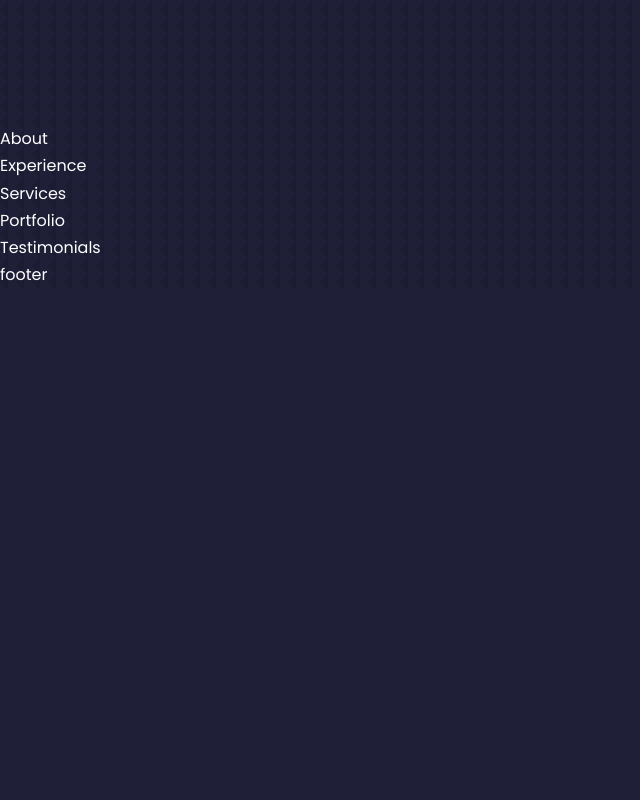
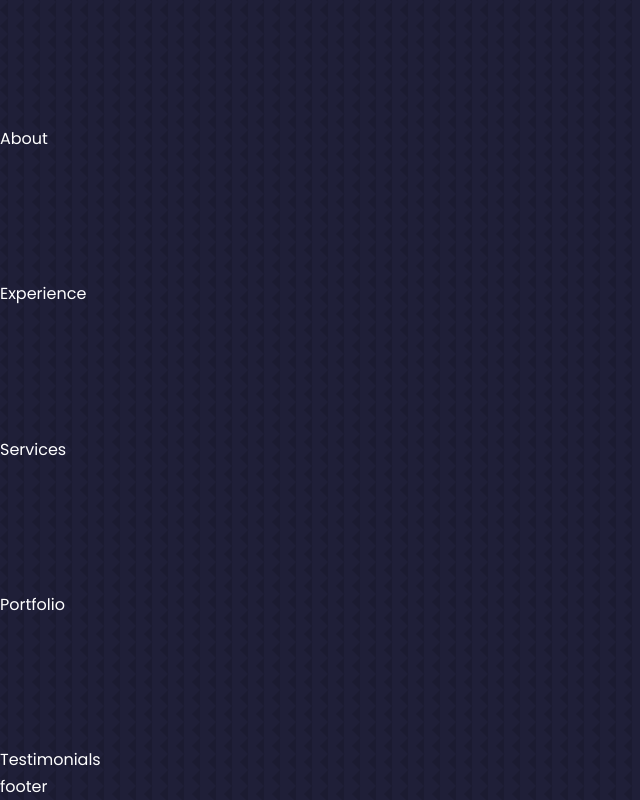
Before and after one commit to CesarCGuzman/PersonalWebsite, a React (Create React App) app: page / in a window 1280 px wide. Shown: the part 830-1630 px from the top of the page, without its empty margins (0-640 px from the left). Before the commit the page ends 1118 px from the top, so only its background shows below. Built offline with nearby package versions, Linux system fonts and the light colour scheme.

Commit message:
Changed divs to sections

```diff
--- a/src/components/contact/Contact.jsx
+++ b/src/components/contact/Contact.jsx
@@ -3,7 +3,7 @@ import './contact.css'
 
 const Contact = () => {
   return (
-    <div>Contact</div>
+    <section id='contact'>Contact</section>
   )
 }
 
--- a/src/components/experience/Experience.jsx
+++ b/src/components/experience/Experience.jsx
@@ -3,7 +3,7 @@ import './experience.css'
 
 const Experience = () => {
   return (
-    <div>Experience</div>
+    <section id='experience'>Experience</section>
   )
 }
 
--- a/src/components/portfolio/Portfolio.jsx
+++ b/src/components/portfolio/Portfolio.jsx
@@ -3,7 +3,7 @@ import './portfolio.css'
 
 const Portfolio = () => {
   return (
-    <div>Portfolio</div>
+    <section id="portfolio">Portfolio</section>
   )
 }
 
--- a/src/components/services/Services.jsx
+++ b/src/components/services/Services.jsx
@@ -3,7 +3,7 @@ import './services.css'
 
 const Services = () => {
   return (
-    <div>Services</div>
+    <section id="services">Services</section>
   )
 }
 
--- a/src/components/testimonials/Testimonials.jsx
+++ b/src/components/testimonials/Testimonials.jsx
@@ -3,7 +3,7 @@ import './testimonials.css'
 
 const Testimonials = () => {
   return (
-    <div>Testimonials</div>
+    <section id="testimonials">Testimonials</section>
   )
 }
 
```
